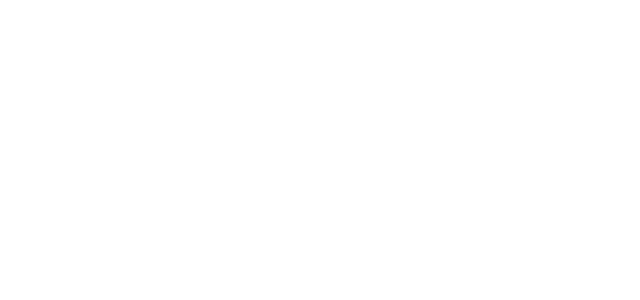
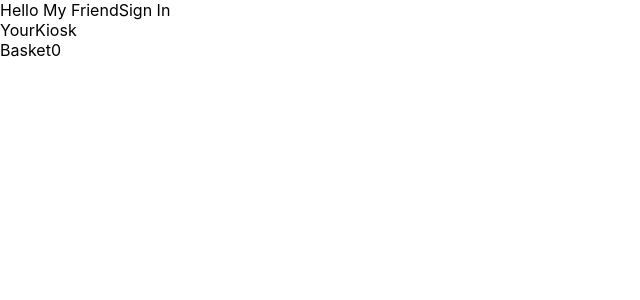
Before and after one commit to oscarromero583/Night-market, a JavaScript app: page / in a window 1280 px wide. Shown: the top 300 px of the page, without its empty margins (0-640 px from the left). Built offline with nearby package versions, Linux system fonts and the light colour scheme; the HTML template or start-up script is replaced by a standard one.

Commit message:
new feature - navigation bar, starting 	modified:   src/App.js

```diff
--- a/src/App.js
+++ b/src/App.js
@@ -8,6 +8,21 @@
 
       <div className="header_searchbar"></div>
 
+      <div className="header_nav">
+        <div className="nav_item">
+            <span className="nav_itemLineOne">Hello My Friend</span>
+            <span className="nav_itemLineTwo">Sign In</span>
+        </div>
+        <div className="nav_item">
+            <span className="nav_itemLineOne">Your</span>
+            <span className="nav_itemLineTwo">Kiosk</span>
+        </div>
+        <div className="nav_item">
+            <span className="nav_itemLineOne">Basket</span>
+            <span className="nav_itemLineTwo">0</span>
+        </div>
+      </div>
+
     </div>
 
   );
```
